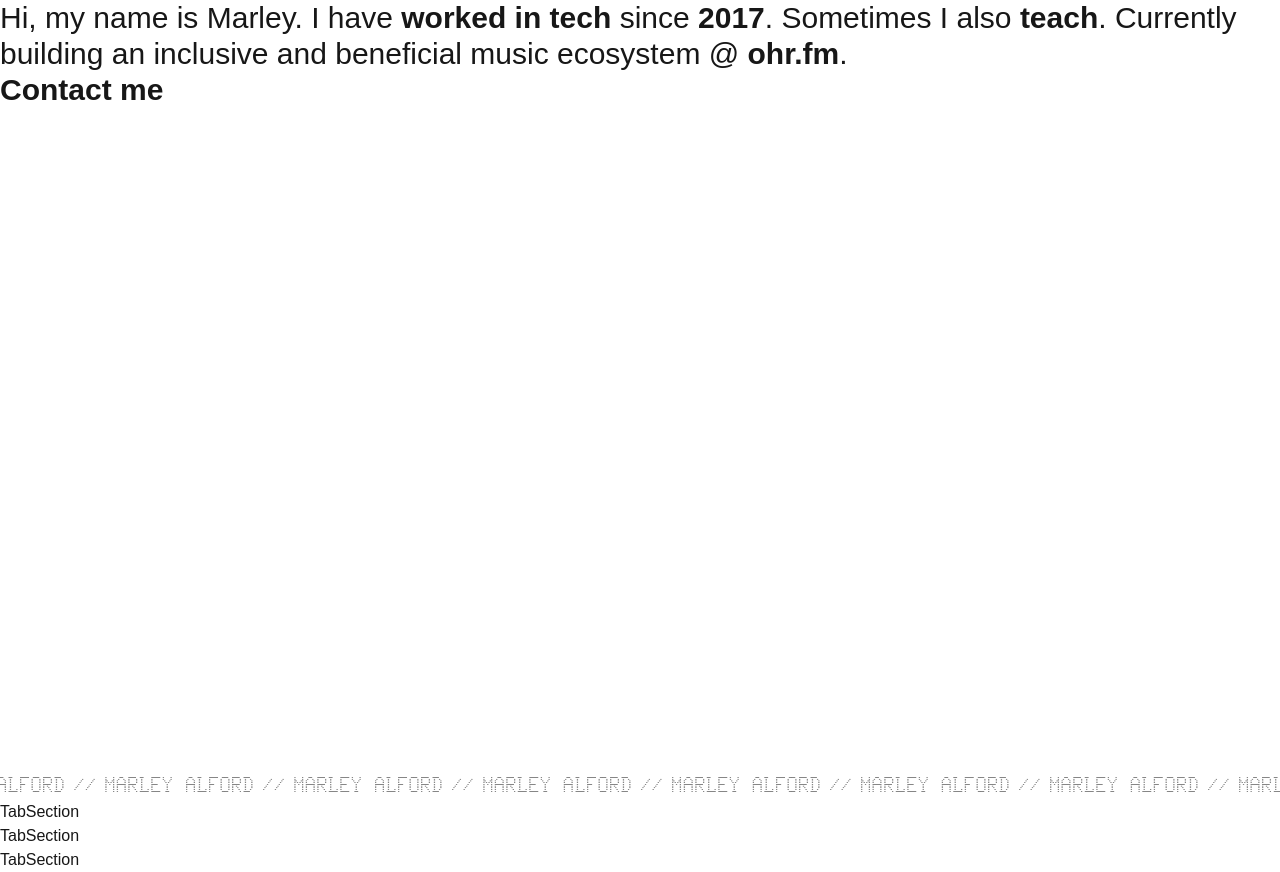
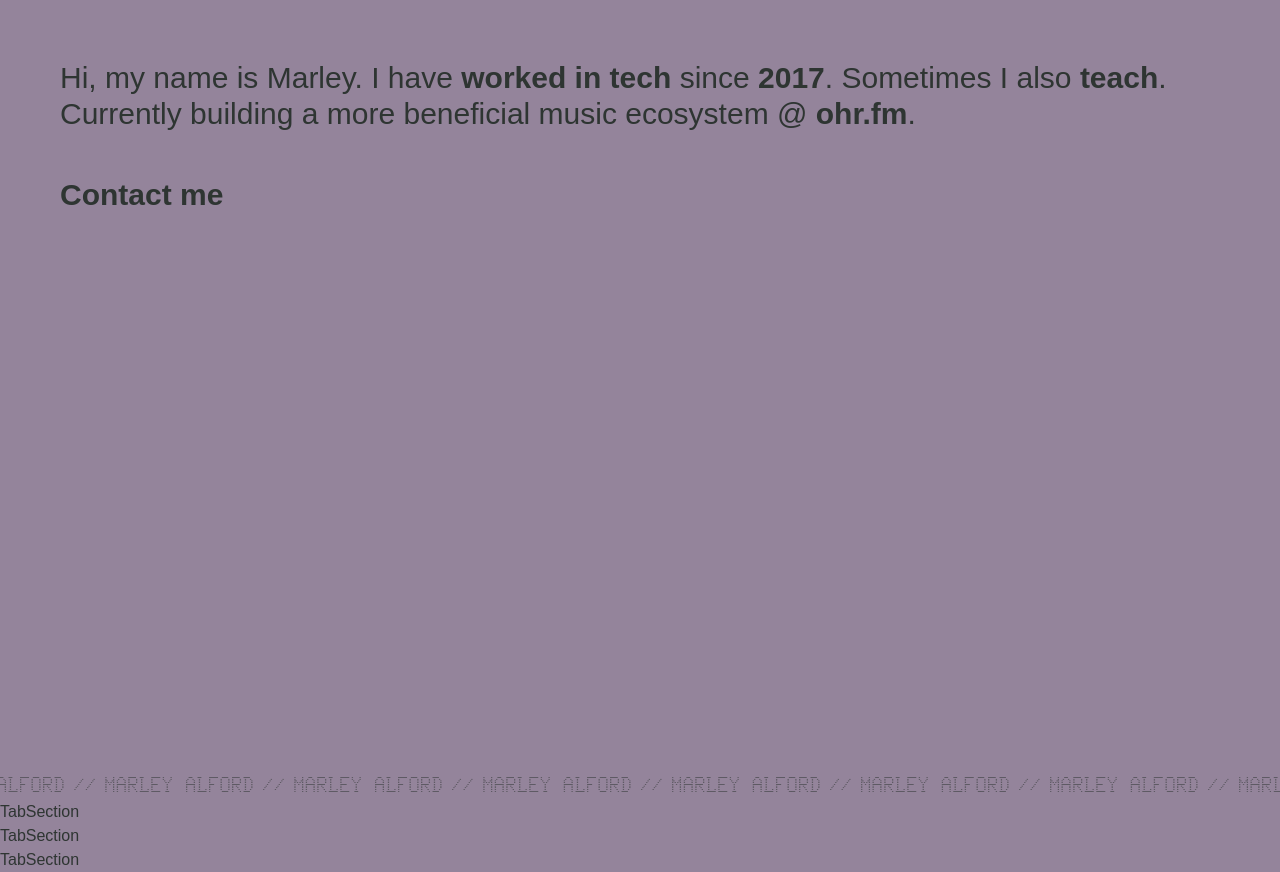
Before and after one commit to marley/marley-alford-personal-website, a Next.js app: page / in a window 1280 px wide. Built offline with nearby package versions, Linux system fonts and the light colour scheme.

Commit message:
feat: Update the overall styling

```diff
--- a/app/globals.css
+++ b/app/globals.css
@@ -38,9 +38,11 @@
 @import "tailwindcss";
 
 :root {
-  --background: #ffffff;
-  --foreground: #171717;
-  --seaweed: #06a77d;
+  --background: #94849b;
+  --foreground: #2e3532;
+  --pale-slate: #c7cedb;
+  --dusty-olive: #7e9181;
+  --cool-steel: #a0aab2;
   --golden-orange: #f1a208;
   --golden-sand: #d5c67a;
 }
@@ -55,8 +57,8 @@
 
 @media (prefers-color-scheme: dark) {
   :root {
-    --background: #0a0a0a;
-    --foreground: #ededed;
+    --background: #2e3532;
+    --foreground: var(--pale-slate);
   }
 }
 
@@ -66,13 +68,21 @@ body {
   font-family: "Mplus1", sans-serif;
 }
 
+#main {
+  padding: 2em;
+}
+
+p {
+  margin-bottom: 1.5em;
+}
+
 a {
   font-weight: 700;
 }
 
 a:hover {
-  color: black;
-  background: white;
+  color: var(--background);
+  background: var(--foreground);
 }
 
 #ticker {
--- a/app/hero/page.tsx
+++ b/app/hero/page.tsx
@@ -9,7 +9,8 @@ export default function Hero() {
         since 2017.`;
   return (
     <div className="h-screen flex flex-col justify-between">
-      <div className="text-3xl">
+      <div id="main" className="text-3xl">
+        <p>
           Hi, my name is Marley. I have{" "}
           <a href="https://www.linkedin.com/in/marleyalford/" target="_blank">
             worked in tech
@@ -26,11 +27,12 @@ export default function Hero() {
           >
             teach
           </a>
-        . Currently building an inclusive and beneficial music ecosystem @{" "}
+          . Currently building a more beneficial music ecosystem @{" "}
           <a href="https://ohr-fm.vercel.app/" target="_blank">
             ohr.fm
           </a>
           .{" "}
+        </p>
         <p>
           <ChainText
             content="Contact me"
```
Lines whose indentation alone changed are shown as unchanged.
